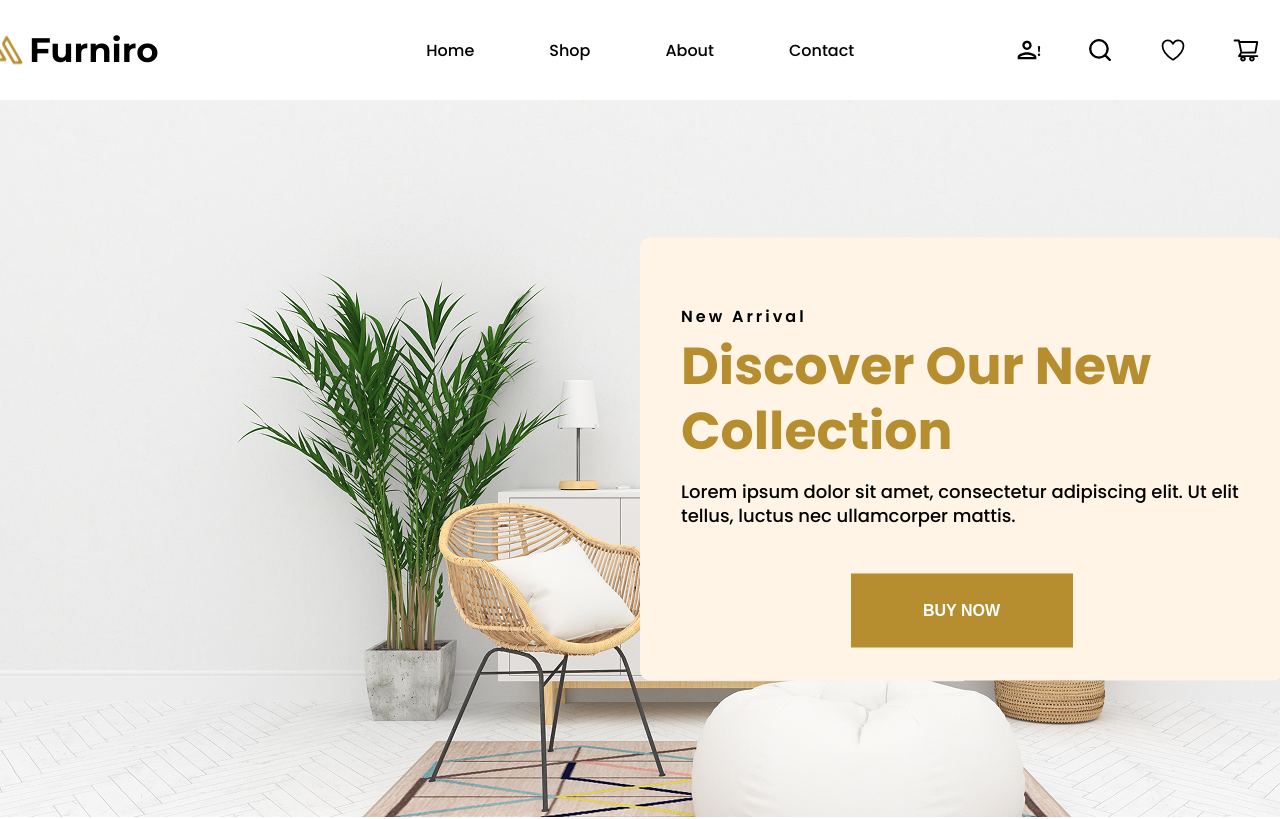
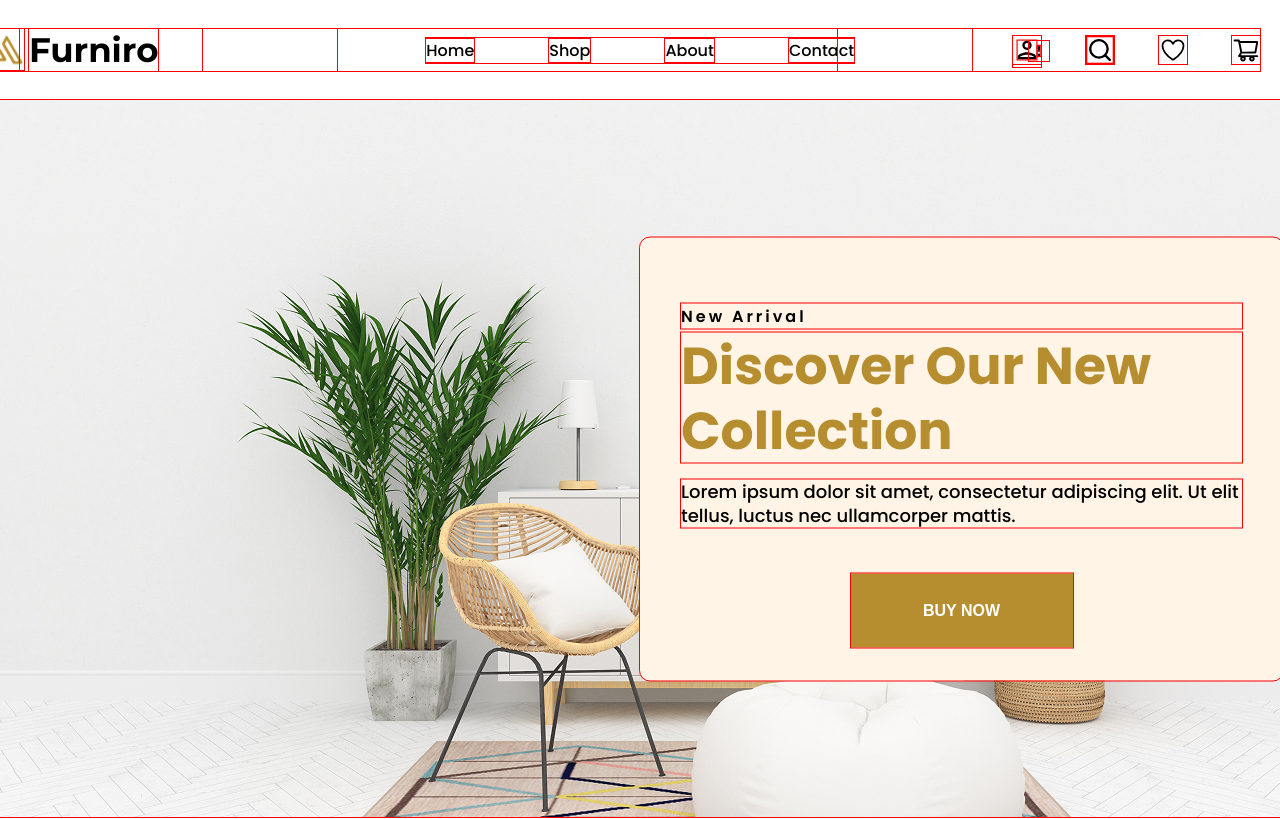
Before and after one commit to Hannalysis/furniture-site-implementation, a React (Vite) app: page / in a window 1280 px wide. Shown: the top 819 px of the page. Built offline with nearby package versions, Linux system fonts and the light colour scheme.

Commit message:
debug: Added red borders to every container

```diff
--- a/src/index.css
+++ b/src/index.css
@@ -19,6 +19,7 @@
   margin: 0;
   padding: 0;
   box-sizing: border-box;
+  outline: 1px solid red;
 }
 
 html {
```
